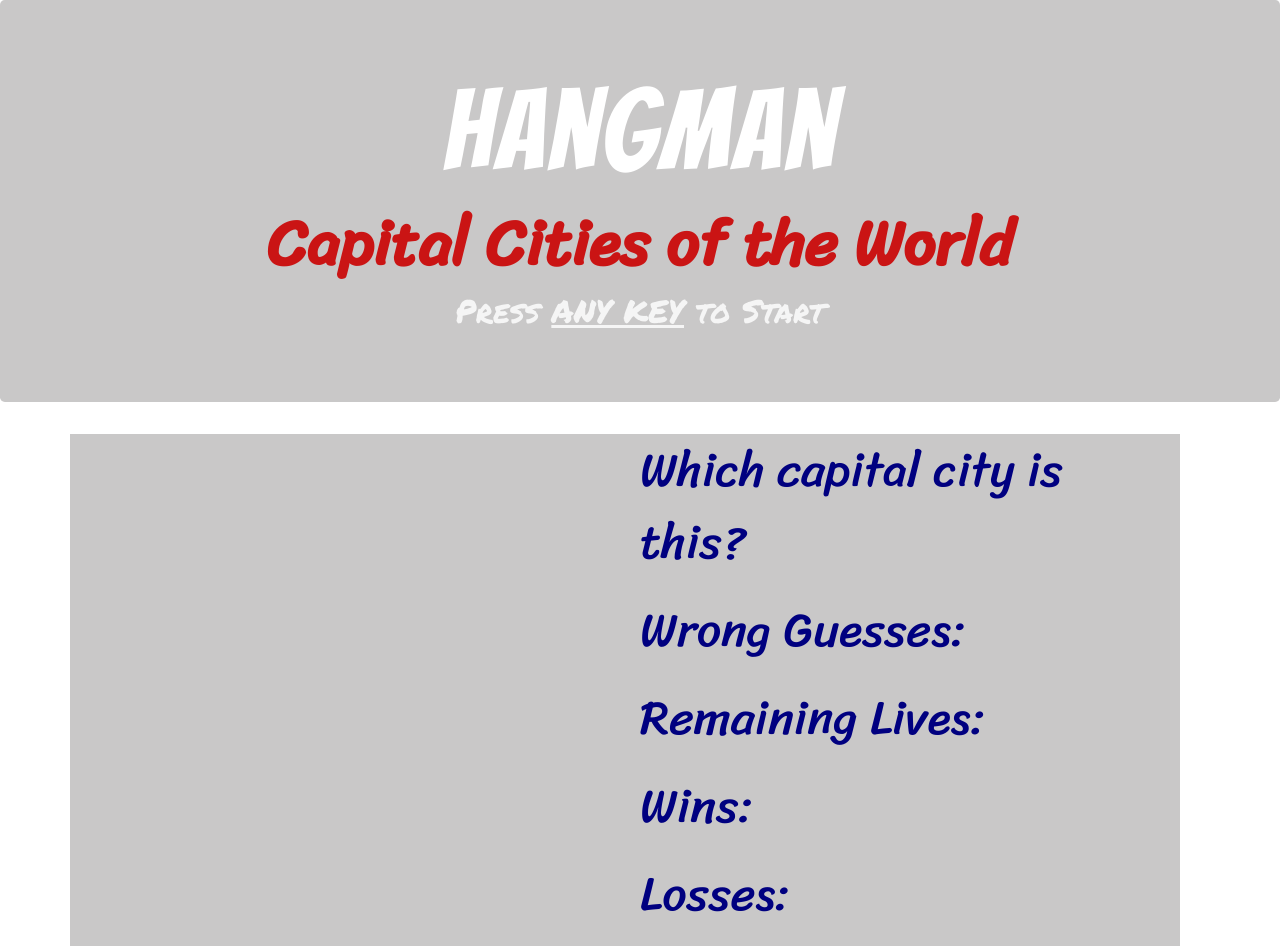
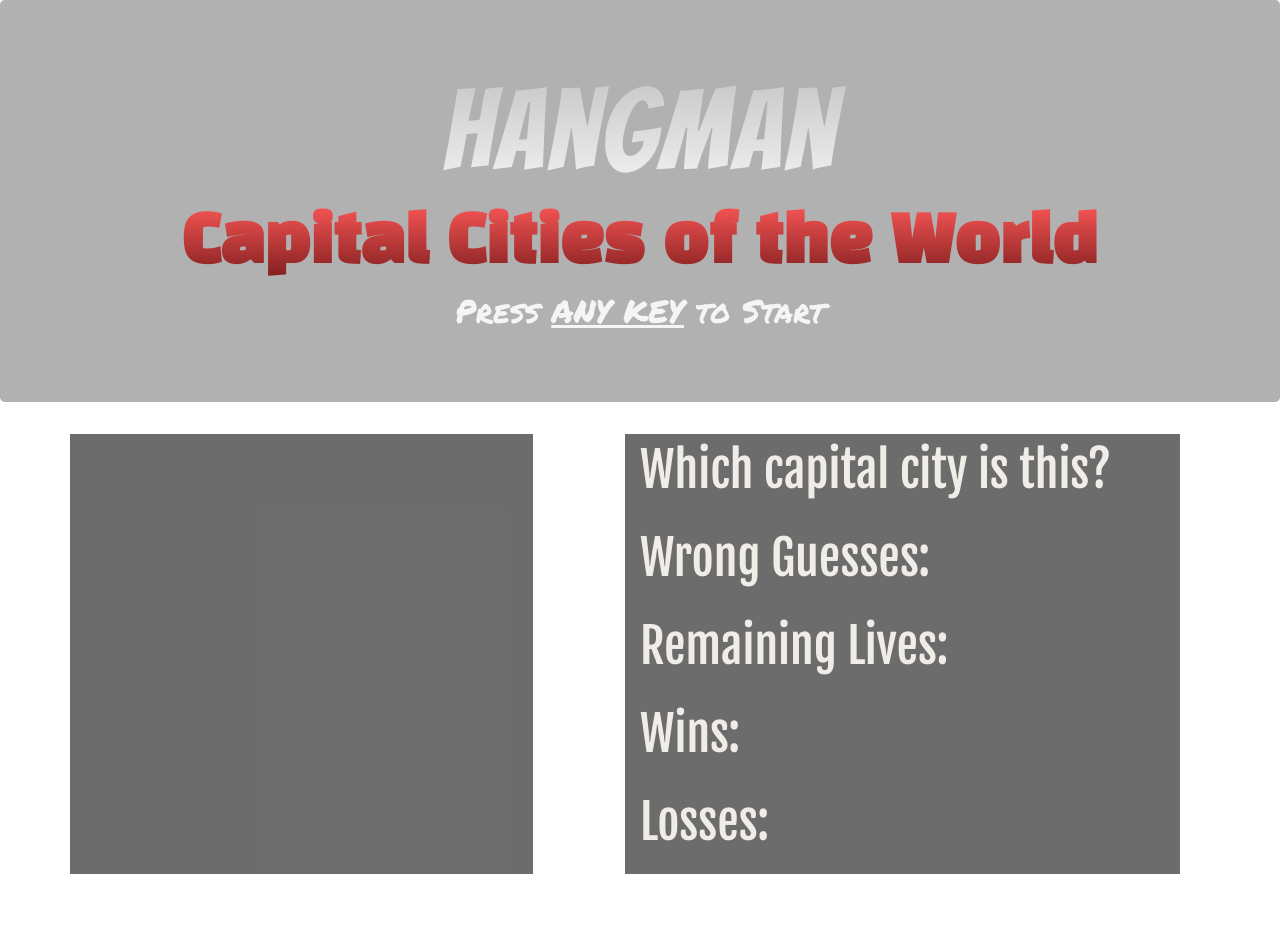
Before and after one commit to ahmedgmo/Word-Guess-Game, a plain HTML site: page index.html in a window 1280 px wide. After the commit the page ends 874 px from the top, so only its background shows below. Drawn offline with nearby package versions, Linux system fonts and the light colour scheme.

Commit message:
second commit

```diff
--- a/assets/css/style.css
+++ b/assets/css/style.css
@@ -4,7 +4,7 @@ body {
 }
 
 .jumbotron {
-    background:rgba(133, 131, 131, 0.445);
+    background:rgba(116, 115, 115, 0.555);
 }
 
 h1 {
@@ -13,14 +13,20 @@ h1 {
     font-size: 7rem;
     text-align: center;
     color: white;
+    background: -webkit-linear-gradient(rgb(196, 195, 195), whitesmoke);
+    -webkit-background-clip: text;
+    -webkit-text-fill-color: transparent;
 }
 
 h2 {
-    font-family: 'Sriracha', cursive;
+    font-family: 'Black Han Sans', sans-serif;
     font-size: 4rem;
     text-align: center;
     font-weight: 700;
     color: rgb(202, 20, 20);
+    background: -webkit-linear-gradient(rgb(245, 84, 84), rgb(121, 27, 27));
+    -webkit-background-clip: text;
+    -webkit-text-fill-color: transparent;
 }
 
 h3 {
@@ -28,6 +34,7 @@ h3 {
    font-size: 2rem;
    text-align: center;
    color: whitesmoke;
+
 }
 
 #EnterID {
@@ -37,13 +44,13 @@ h3 {
     width: 100%;
 }
 .columnStyling {
-    background:rgba(133, 131, 131, 0.445);
+    background:rgba(75, 74, 74, 0.808);
 
 }
 
 p {
-    font-family: 'Sriracha', sans-serif, cursive;
-    color: navy;
+    font-family: 'Fjalla One', sans-serif, cursive;
+    color: #f0ede8;
     font-weight: 400;
     font-size: 3rem;
 }
--- a/index.html
+++ b/index.html
@@ -5,7 +5,7 @@
     <meta charset="UTF-8">
     <meta name="viewport" content="width=device-width, initial-scale=1.0">
     <meta http-equiv="X-UA-Compatible" content="ie=edge">
-    <link href="https://fonts.googleapis.com/css?family=Bangers|Permanent+Marker|Sriracha" rel="stylesheet">
+    <link href="https://fonts.googleapis.com/css?family=Bangers|Black+Han+Sans|Fjalla+One|Permanent+Marker" rel="stylesheet">
     <link rel="stylesheet" href="https://stackpath.bootstrapcdn.com/bootstrap/4.1.0/css/bootstrap.min.css" integrity="sha384-9gVQ4dYFwwWSjIDZnLEWnxCjeSWFphJiwGPXr1jddIhOegiu1FwO5qRGvFXOdJZ4"
         crossorigin="anonymous">
     <link rel="stylesheet" href="assets/css/style.css">
@@ -23,7 +23,7 @@
     </div>
     <div class="container">
         <div class="row rowStyling">
-            <div class="col-lg columnStyling">
+            <div class="col col-lg-5 columnStyling">
                 <div id="resultZone">
                     <p id="resultAnswer">
 
@@ -33,7 +33,10 @@
                     </div>
                 </div>
             </div>
-            <div class="col-lg columnStyling">
+            <div class="col">
+
+            </div>
+            <div class="col col-lg-6 columnStyling">
                 <div id="gameZone">
                     <p class="gameBody">Which capital city is this?</p>
                         <div>
```
